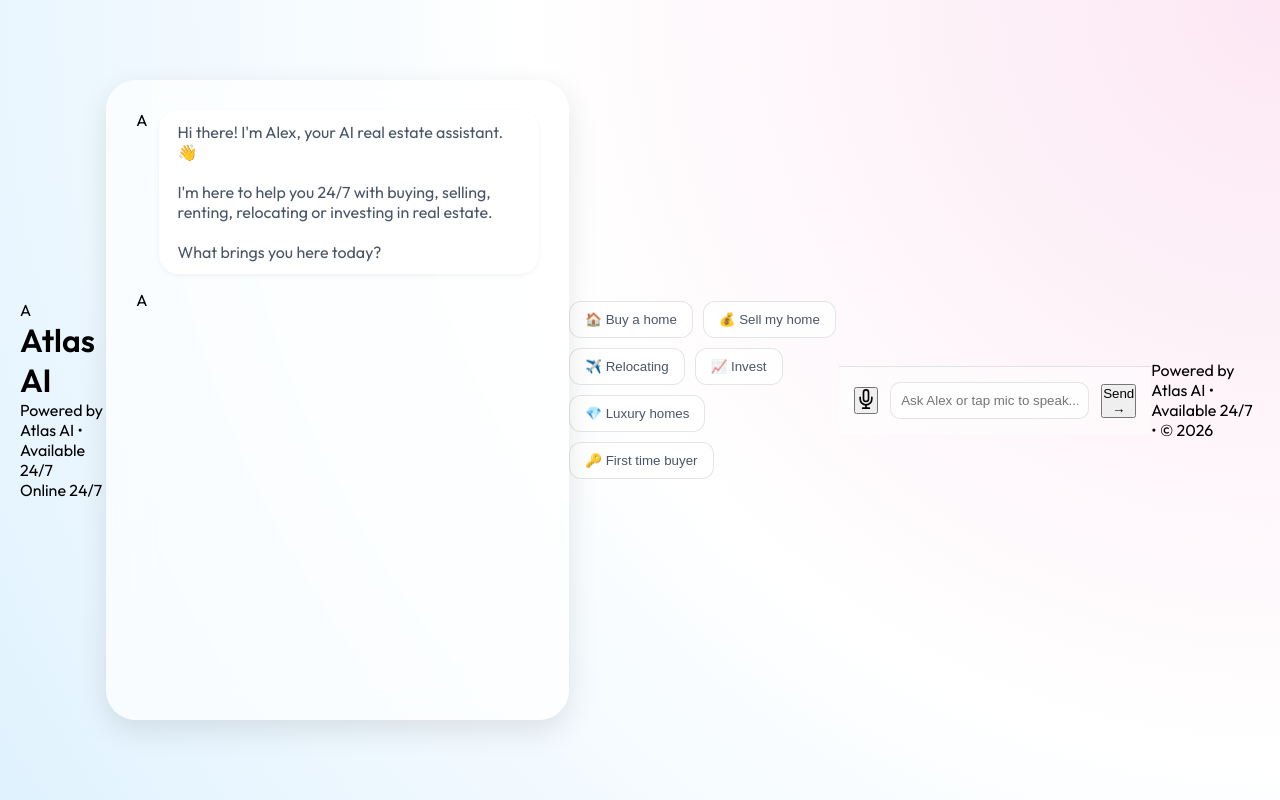
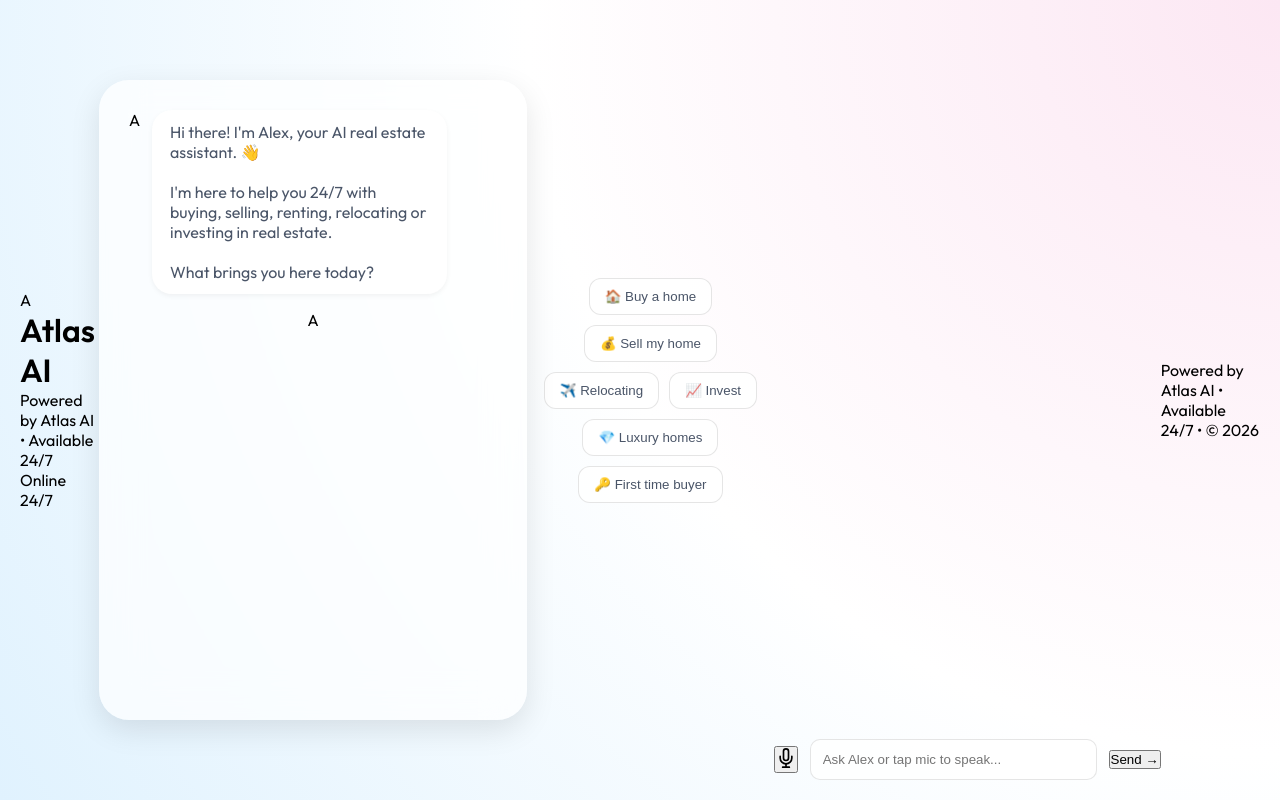
Before and after one commit to jovankaur/Atlas-alex, a Flask app: page / in a window 1280 px wide. Run offline with Flask 3, Linux system fonts and the light colour scheme.

Commit message:
Update index.html

```diff
--- a/templates/index.html
+++ b/templates/index.html
@@ -28,6 +28,7 @@
     box-shadow: 0 10px 30px rgba(0, 0, 0, 0.1);
     display: flex;
     flex-direction: column;
+    align-items: center;
     height: 80vh;
   }
 
@@ -36,13 +37,10 @@
     gap: 0.75rem;
     margin-bottom: 1rem;
     width: 100%;
-    justify-content: flex-start; /* Keeps Alex on the left */
-}
+    justify-content: flex-start;
+  }
 
-.message.user {
-    flex-direction: row-reverse; /* Keeps user on the right */
-}
-
+  .message.user { flex-direction: row-reverse; }
 
   .bubble {
     background: white;
@@ -50,9 +48,11 @@
     border-radius: 20px;
     box-shadow: 0 2px 5px rgba(0, 0, 0, 0.05);
     color: #4a5568;
+    max-width: 80%;
   }
 
-  .suggestions { display: flex; flex-wrap: wrap; gap: 10px; margin-bottom: 20px; }
+  .suggestions { display: flex; flex-wrap: wrap; gap: 10px; margin-bottom: 20px; justify-content: center; }
+
   .suggestion {
     background: rgba(255, 255, 255, 0.8);
     border: 1px solid rgba(0,0,0,0.1);
@@ -62,21 +62,17 @@
     color: #4a5568;
   }
 
-  .input-wrap {
-    background: rgba(255, 255, 255, 0.5);
-    border-top: 1px solid rgba(0,0,0,0.1);
-    padding: 15px;
-  }
-
+  .input-wrap { width: 100%; margin-top: auto; padding-top: 10px; }
   .input-row { display: flex; gap: 0.75rem; align-items: center; }
   .input-row input {
     flex: 1;
     background: rgba(255, 255, 255, 0.8);
     border: 1px solid rgba(0,0,0,0.1);
-    padding: 10px;
+    padding: 12px;
     border-radius: 10px;
   }
 </style>
+
 
 </head>
 <body>
```
